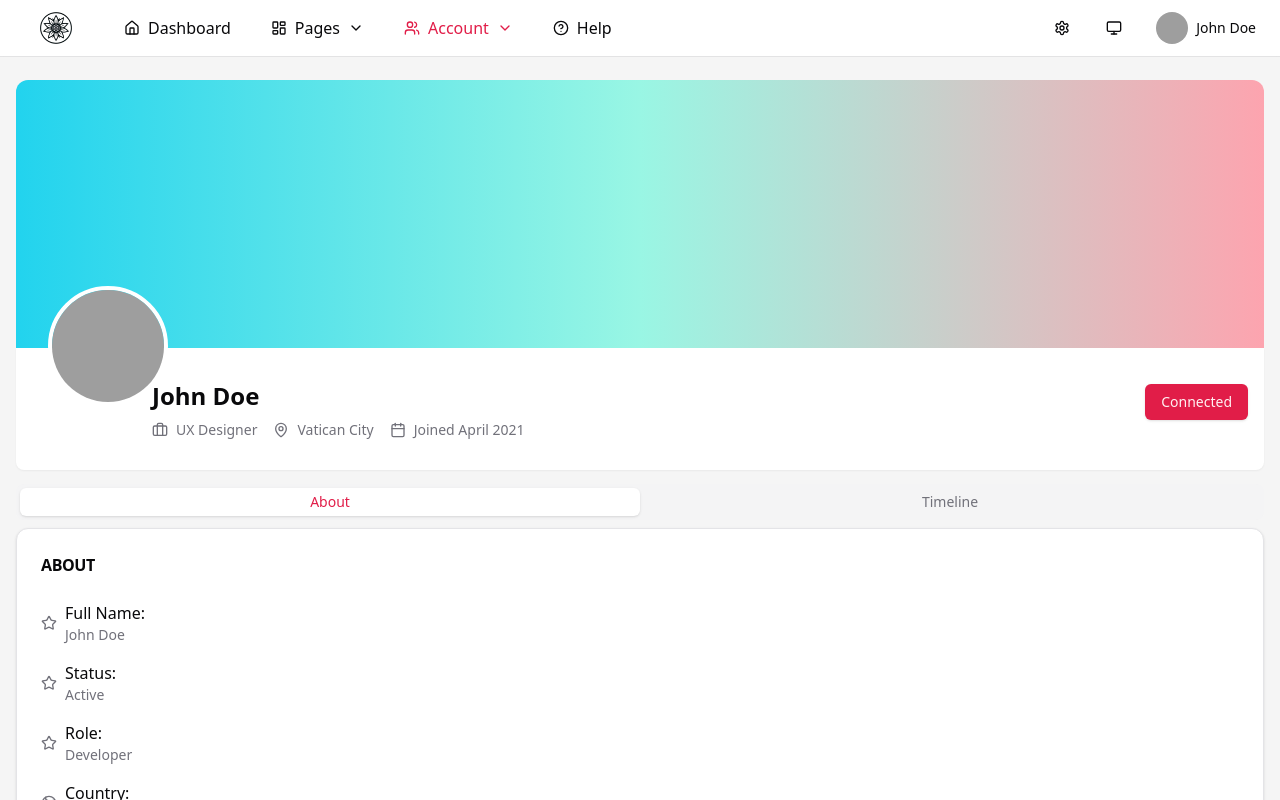
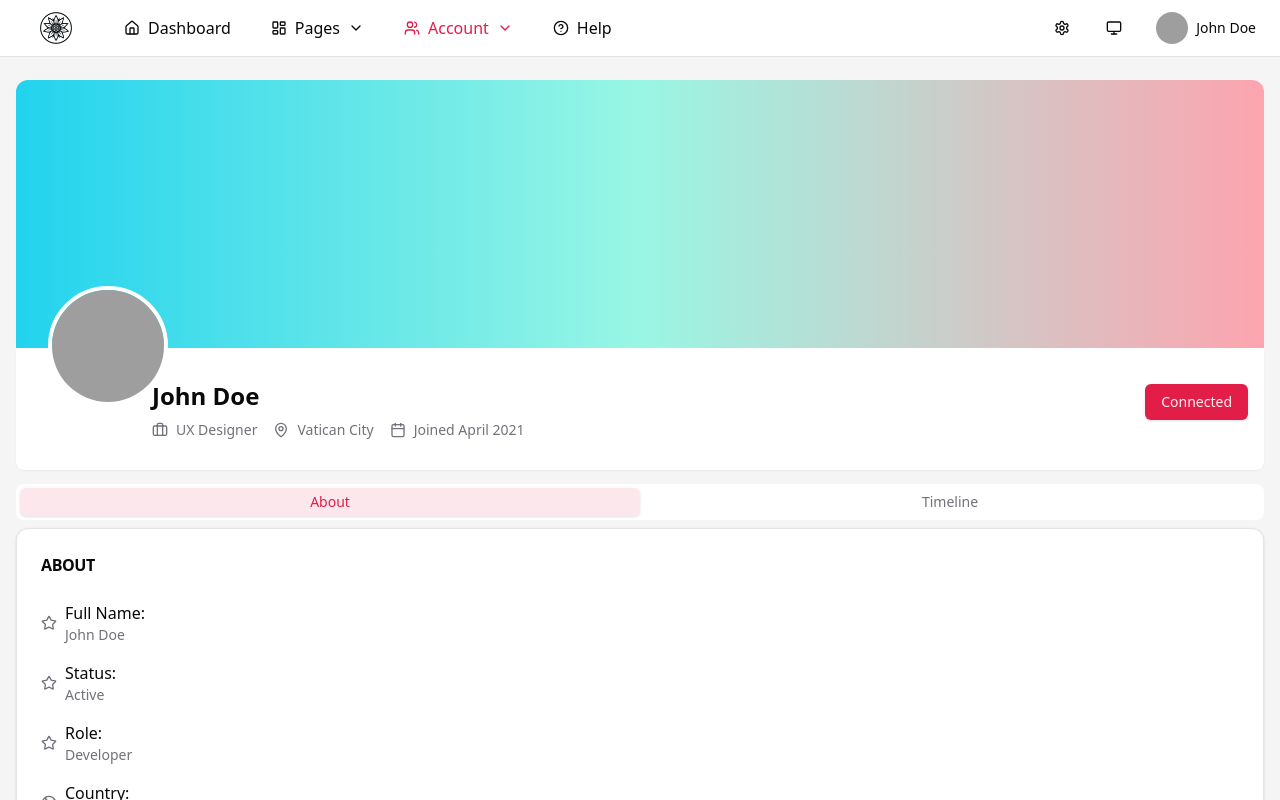
Before and after one commit to BlackCoffeee/template-shadcn, a React (Vite) app: page /account/profile in a window 1280 px wide. Shown: the top 800 px of the page. Built offline with nearby package versions, Linux system fonts and the light colour scheme; grey boxes are pictures that could not be loaded.

Commit message:
Update ProfileTabs component to enhance active state styling
- Modified TabsList and TabsTrigger classes in ProfileTabs to improve active state visual feedback, ensuring a more consistent user experience.
- This change builds on previous enhancements for design consistency across profile components.

```diff
--- a/src/components/profile/profile-tabs.tsx
+++ b/src/components/profile/profile-tabs.tsx
@@ -11,15 +11,15 @@ import { ProfileAbout } from './profile-about'
 export function ProfileTabs() {
     return (
         <Tabs defaultValue='about' className='w-full'>
-            <TabsList className='grid w-full grid-cols-2'>
+            <TabsList className='grid w-full grid-cols-2 bg-background'>
                 <TabsTrigger
-                    className='data-[state=active]:text-primary'
+                    className='data-[state=active]:bg-primary/10 data-[state=active]:text-primary'
                     value='about'
                 >
                     About
                 </TabsTrigger>
                 <TabsTrigger
-                    className='data-[state=active]:text-primary'
+                    className='data-[state=active]:bg-primary/10 data-[state=active]:text-primary'
                     value='timeline'
                 >
                     Timeline
```
